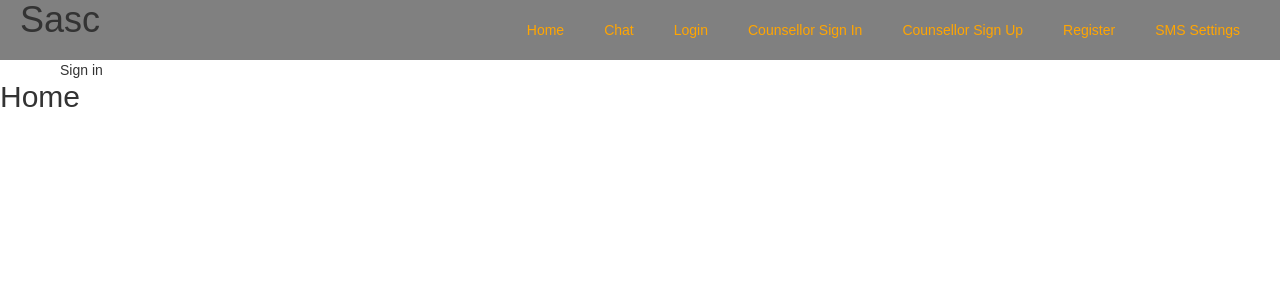
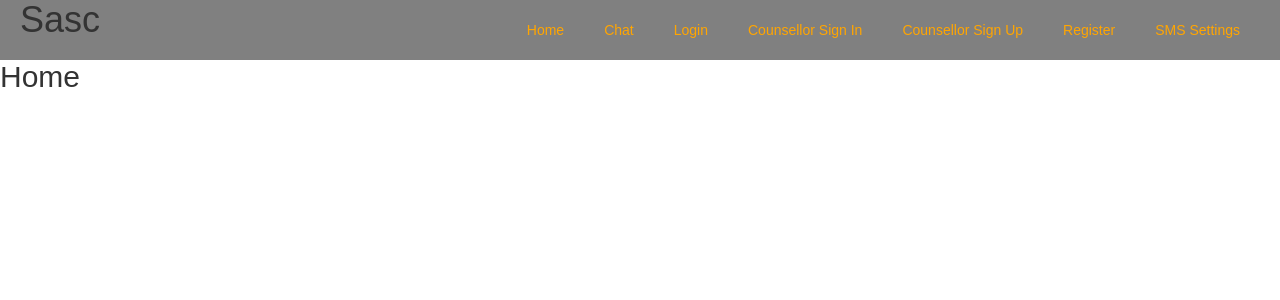
Before and after one commit to CodeTheChangeUBC/sasc, a React app: page / in a window 1280 px wide. Shown: the top 300 px of the page. Built offline with nearby package versions, Linux system fonts and the light colour scheme; no server answers.

Commit message:
removed auth header from app to not confuse others

```diff
--- a/client/src/Containers/App/index.js
+++ b/client/src/Containers/App/index.js
@@ -9,7 +9,6 @@ class App extends Component {
     return (
       <div className="App">
         <Header />
-        <AuthHeader />
         <Main />
       </div>
     );
```
